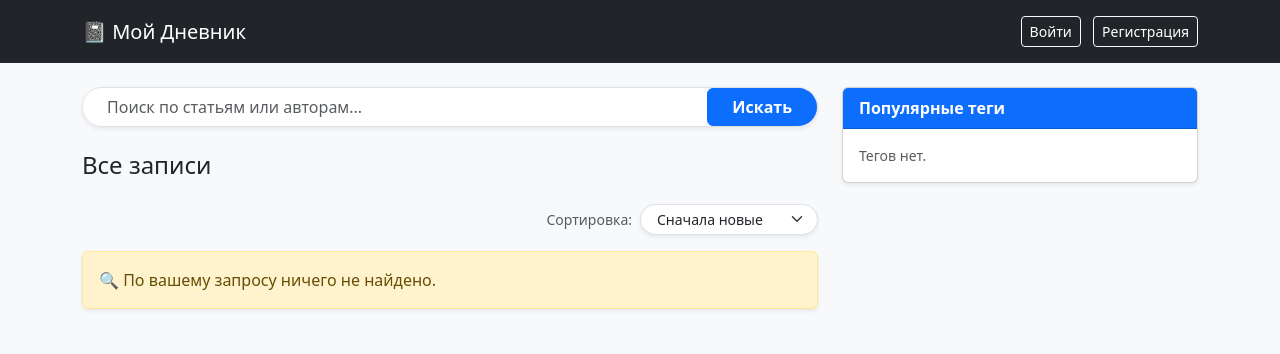
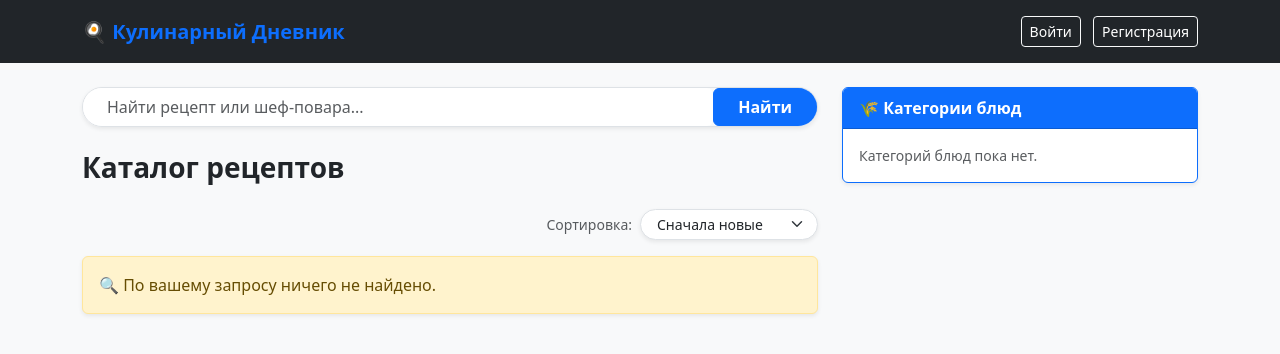
Before and after one commit to Inna-as/my-diary-project, a Django app: page / in a window 1280 px wide. Shown: the top 354 px of the page. Run offline with Django 5.2, Linux system fonts and the light colour scheme; data that the repository does not hold is empty; some libraries are stand-ins or nearby versions.

Commit message:
Stage 2: Переименованы шаблоны под рецепты, добавлен кулинарный сайдбар

```diff
--- a/blog/templates/blog/base.html
+++ b/blog/templates/blog/base.html
@@ -5,7 +5,7 @@
 <head>
     <meta charset="UTF-8">
     <meta name="viewport" content="width=device-width, initial-scale=1.0">
-    <title>📓 Мой Дневник</title>
+    <title>Кулинарный Дневник — Простые рецепты</title>
     <!-- Автоматически подключаем стили -->
     {% bootstrap_css %}
 </head>
@@ -14,7 +14,8 @@
     <!-- Тёмная навигационная панель -->
       <nav class="navbar navbar-expand-lg navbar-dark bg-dark mb-4">
         <div class="container">
-            <a class="navbar-brand" href="{% url 'blog:index' %}">📓 Мой Дневник</a>
+            <a class="navbar-brand fw-bold text-primary" href="{% url 'blog:index' %}">🍳 Кулинарный Дневник</a>
+
             <div class="navbar-text ms-auto">
                 <!-- Проверяем, авторизован ли пользователь на сайте прямо сейчас -->
                                 {% if user.is_authenticated %}
--- a/blog/templates/blog/index.html
+++ b/blog/templates/blog/index.html
@@ -6,17 +6,19 @@
     <!-- Левая колонка: Список статей + Поиск + Сортировка -->
     <div class="col-md-8">
 
-        <!-- ПОИСК (перенесён внутрь левой колонки) -->
+                <!-- ПОИСК  -->
         <div class="mb-4">
             <form method="get" action="{% url 'blog:index' %}" class="d-flex shadow-sm rounded-pill overflow-hidden border">
-                <!-- Сохраняем тег и сортировку, чтобы они не сбросились при поиске -->
+                <!-- Сохраняем категорию и сортировку, чтобы они не сбросились при поиске -->
                 {% if selected_tag %}<input type="hidden" name="tag" value="{{ selected_tag.id }}">{% endif %}
                 {% if sort_by %}<input type="hidden" name="sort" value="{{ sort_by }}">{% endif %}
 
-                <input type="search" name="q" class="form-control border-0 px-4" placeholder="Поиск по статьям или авторам..." value="{{ query }}" aria-label="Search">
-                <button class="btn btn-primary px-4 fw-bold" type="submit">Искать</button>
+                <!--  плейсхолдер и текст на кнопке -->
+                <input type="search" name="q" class="form-control border-0 px-4" placeholder="Найти рецепт или шеф-повара..." value="{{ query }}" aria-label="Search">
+                <button class="btn btn-primary px-4 fw-bold" type="submit">Найти</button>
             </form>
         </div>
+
 
         <!-- Показываем заголовок фильтра, если выбран конкретный тег -->
         {% if selected_tag %}
@@ -26,7 +28,8 @@
                 <a href="{% url 'blog:index' %}" class="btn btn-sm btn-close"></a>
             </div>
         {% else %}
-            <h2 class="mb-4 h4">Все записи</h2>
+            <h2 class="mb-4 h3 fw-bold text-dark">Каталог рецептов</h2>
+
         {% endif %}
 
         <!-- СОРТИРОВКА СТАТЕЙ -->
@@ -100,17 +103,24 @@
 
     </div>
 
-    <!-- Правая колонка: Сайдбар с тегами -->
+    <!-- Правая колонка: Категории блюд -->
     <div class="col-md-4">
         {% cache 60 sidebar_tags %}
-        <div class="card shadow-sm">
-            <div class="card-header bg-primary text-white fw-bold">Популярные теги</div>
+        <div class="card shadow-sm border-primary">
+            <!-- ИСПРАВЛЕНО ДЛЯ ДИПЛОМА: Кулинарный заголовок -->
+            <div class="card-header bg-primary text-white fw-bold">🌾 Категории блюд</div>
             <div class="card-body">
-                {% for tag in popular_tags %}
-                    <a href="{% url 'blog:index' %}?tag={{ tag.id }}{% if sort_by %}&sort={{ sort_by }}{% endif %}" class="badge bg-info text-dark text-decoration-none me-1">{{ tag.name }}</a>
-                {% empty %}
-                    <p class="small text-muted mb-0">Тегов нет.</p>
-                {% endfor %}
+                <div class="d-flex flex-wrap gap-2">
+                    {% for tag in popular_tags %}
+                        <a href="{% url 'blog:index' %}?tag={{ tag.id }}{% if sort_by %}&sort={{ sort_by }}{% endif %}{% if query %}&q={{ query }}{% endif %}"
+                           class="badge bg-info text-dark text-decoration-none rounded-pill px-3 py-2">
+                            {{ tag.name }}
+                        </a>
+                    {% empty %}
+
+                        <p class="small text-muted mb-0">Категорий блюд пока нет.</p>
+                    {% endfor %}
+                </div>
             </div>
         </div>
         {% endcache %}
```
